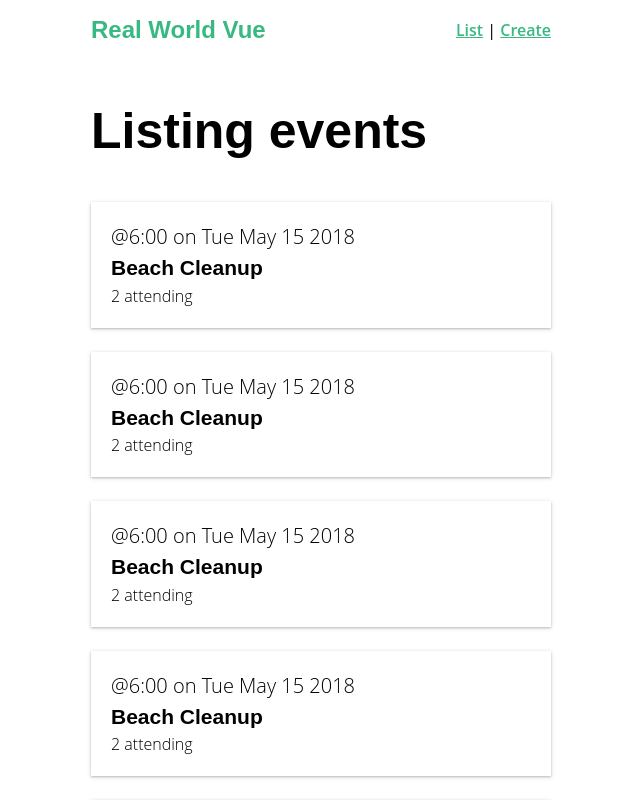
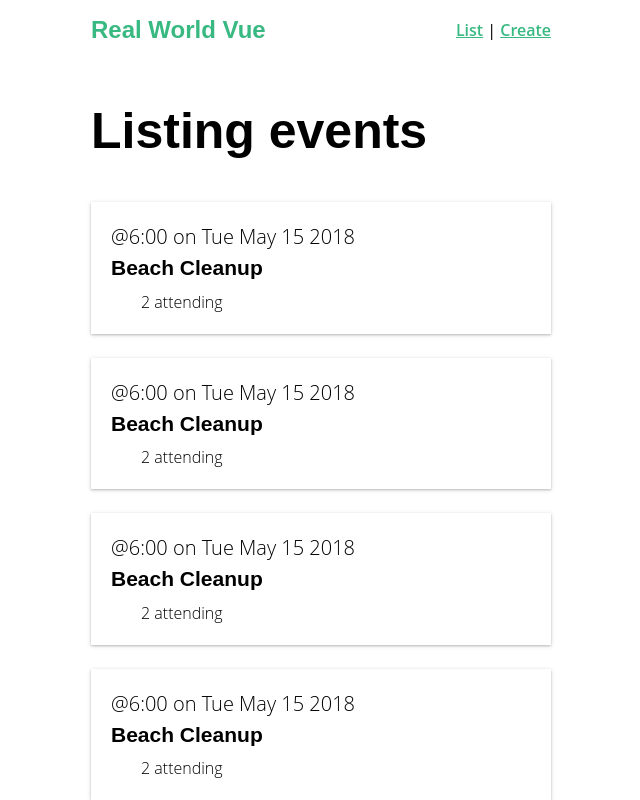
Before and after one commit to KamilRizatdinov/VueMasteryCourses, a Vue app: page / in a window 1280 px wide. Shown: the top 800 px of the page, without its empty margins (319-959 px from the left). Built offline with nearby package versions, Linux system fonts and the light colour scheme.

Commit message:
Add SVG Icon to the EventCard

```diff
--- a/src/components/BaseIcon.vue
+++ b/src/components/BaseIcon.vue
@@ -1,9 +1,42 @@
 <template>
-  <div></div>
+  <div class="icon-wrapper">
+    <svg class="icon" :width="width" :height="height">
+      <use v-bind="{ 'xlink:href': '/feather-sprite.svg#' + name }" />
+    </svg>
+  </div>
 </template>
 
 <script>
-export default {};
+export default {
+  name: "BaseIcon",
+  props: {
+    name: String,
+    width: {
+      type: Number,
+      default: 24
+    },
+    height: {
+      type: Number,
+      default: 24
+    }
+  }
+};
 </script>
 
-<style scoped></style>
+<style scoped>
+.icon-wrapper {
+  display: inline-flex;
+  align-items: center;
+  color: rgba(0, 0, 0, 0.4);
+  font-size: 1rem;
+  font-weight: 600;
+}
+.icon {
+  stroke: currentColor;
+  stroke-width: 2;
+  stroke-linecap: round;
+  stroke-linejoin: round;
+  fill: none;
+  margin-right: 6px;
+}
+</style>
--- a/src/components/EventCard.vue
+++ b/src/components/EventCard.vue
@@ -6,6 +6,7 @@
     <div class="event-card -shadow">
       <span class="eyebrow">@{{ event.time }} on {{ event.date }}</span>
       <h4 class="title">{{ event.title }}</h4>
+      <BaseIcon name="users" />
       <span>{{ event.attendees.length }} attending</span>
     </div>
   </router-link>
```
Also changed, not shown: public/icon.svg (added).
